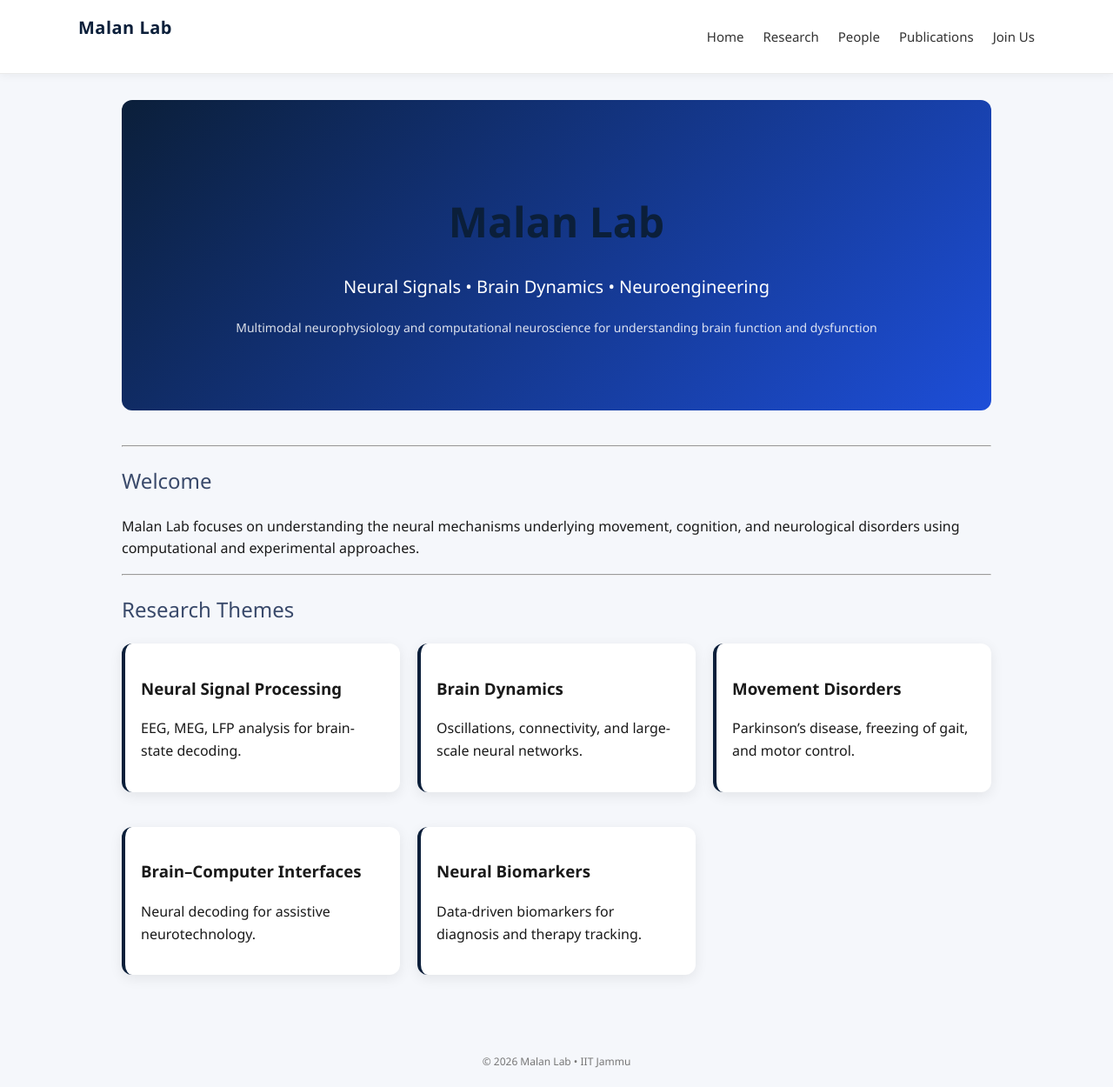
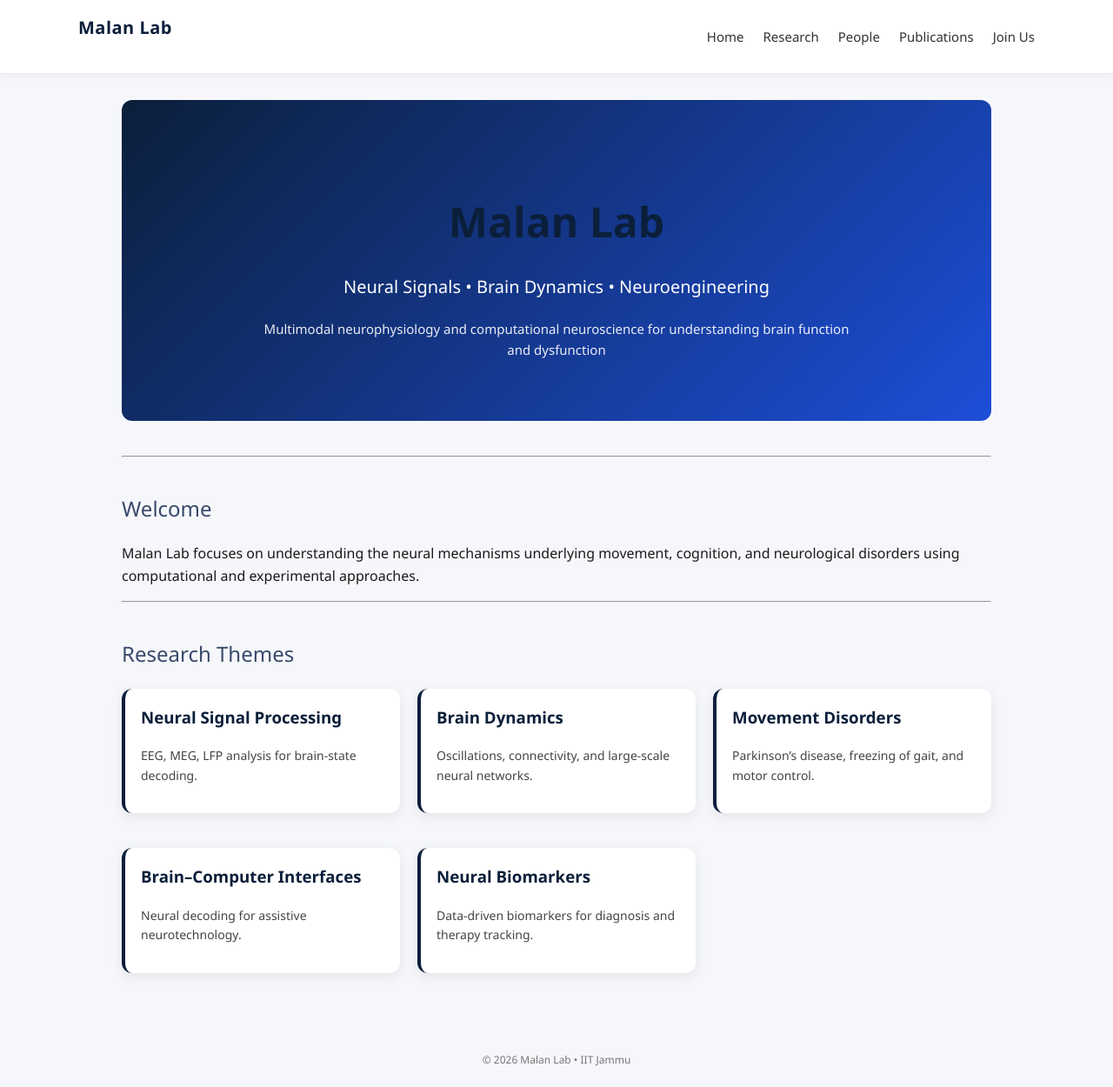
Before and after one commit to malanlab/malanlab.github.io, a Jekyll site: the page built from index.md, in a window 1280 px wide and 1250 px high. Shown: the whole window at 87% size. Built offline with Jekyll 4.4.1, drawn with Linux system fonts in a browser that asks for light colours.

Commit message:
Update style.css

```diff
--- a/assets/style.css
+++ b/assets/style.css
@@ -31,7 +31,27 @@ body {
   opacity: 0.85;
   margin-top: 10px;
 }
+.subtitle {
+  font-size: 15px;
+  opacity: 0.9;
+  max-width: 700px;
+  margin: auto;
+}
 
+h2 {
+  margin-top: 40px;
+  color: #0b1f3a;
+}
+
+.card h3 {
+  margin-top: 0;
+  color: #0b1f3a;
+}
+
+.card p {
+  font-size: 14px;
+  color: #444;
+}
 
 /* NAVBAR */
 .navbar {
```
